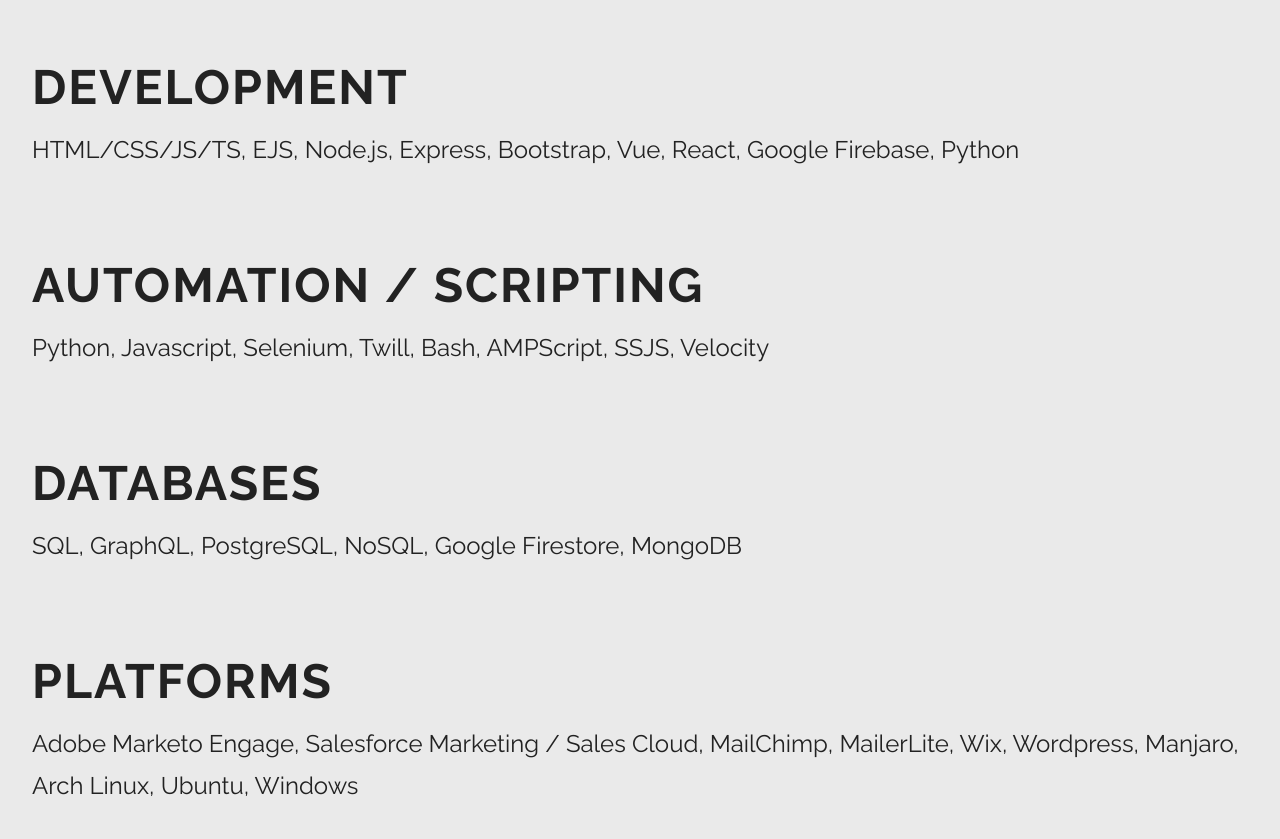
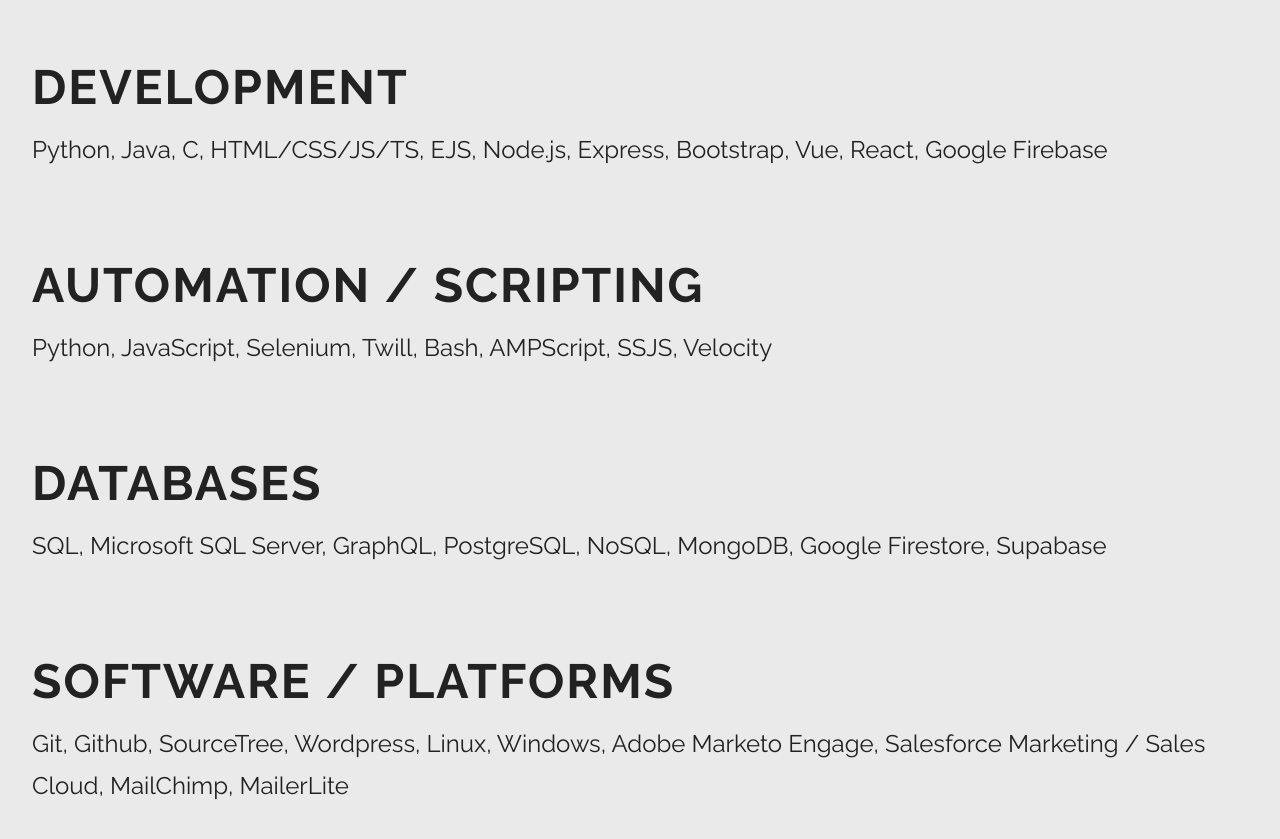
Before and after one commit to derekology/derekwco, a Vue app: page / in a window 1280 px wide. Shown: the part 2200-3039 px from the top of the page. Built offline with nearby package versions, Linux system fonts and the light colour scheme; no server answers.

Commit message:
Update skills section

```diff
--- a/src/components/sections/SkillSection.vue
+++ b/src/components/sections/SkillSection.vue
@@ -2,20 +2,20 @@
     <div id="skills-list">
         <span class="section-header">Development</span>
         <p>
-            HTML/CSS/JS/TS, EJS, Node.js, Express, Bootstrap, Vue, React, Google Firebase, Python
+            Python, Java, C, HTML/CSS/JS/TS, EJS, Node.js, Express, Bootstrap, Vue, React, Google Firebase
         </p>
         <span class="section-header">Automation / Scripting</span>
         <p>
-            Python, Javascript, Selenium, Twill, Bash, AMPScript, SSJS, Velocity
+            Python, JavaScript, Selenium, Twill, Bash, AMPScript, SSJS, Velocity
         </p>
         <span class="section-header">Databases</span>
         <p>
-            SQL, GraphQL, PostgreSQL, NoSQL, Google Firestore, MongoDB
+            SQL, Microsoft SQL Server, GraphQL, PostgreSQL, NoSQL, MongoDB, Google Firestore, Supabase
         </p>
-        <span class="section-header">Platforms</span>
+        <span class="section-header">Software / Platforms</span>
         <p>
-            Adobe Marketo Engage, Salesforce Marketing / Sales Cloud, MailChimp, MailerLite, Wix, Wordpress,
-            Manjaro, Arch Linux, Ubuntu, Windows
+            Git, Github, SourceTree, Wordpress, Linux, Windows, Adobe Marketo Engage, Salesforce Marketing / Sales Cloud,
+            MailChimp, MailerLite
         </p>
     </div>
 </template>
```
